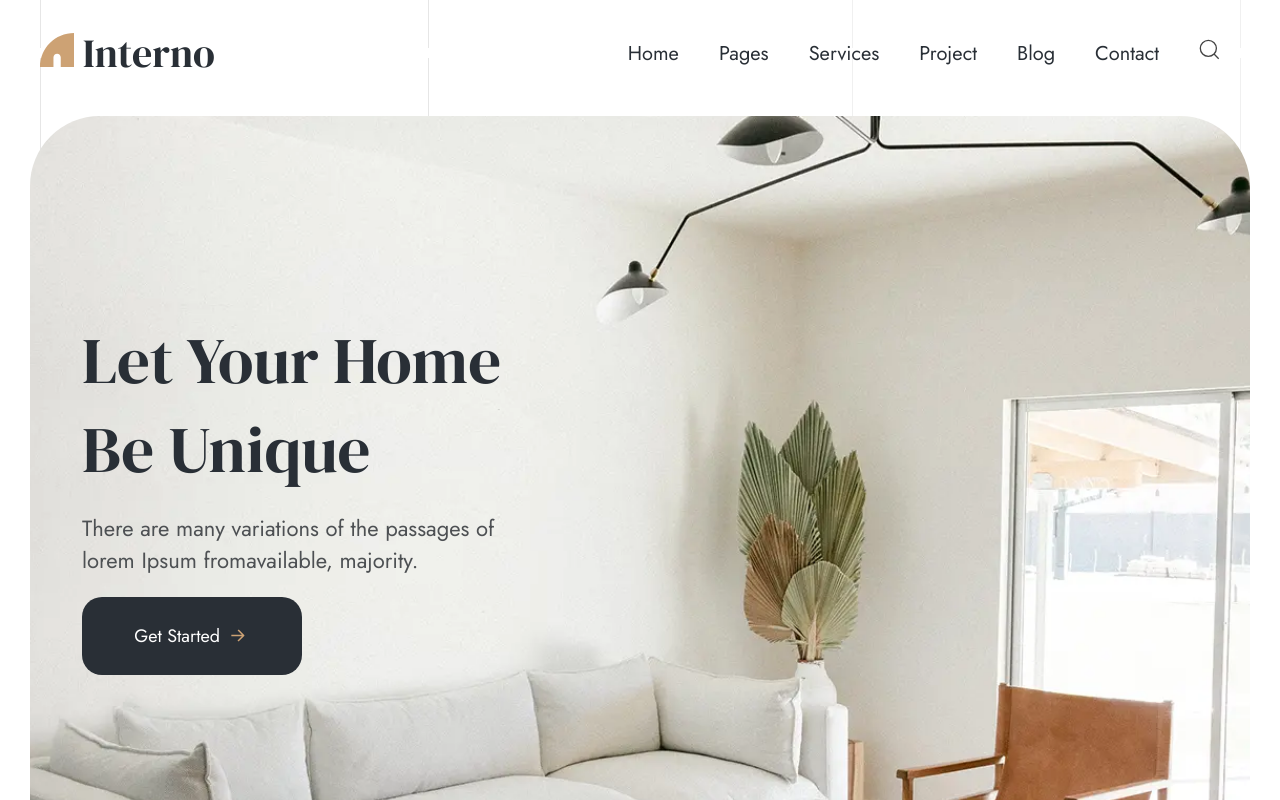
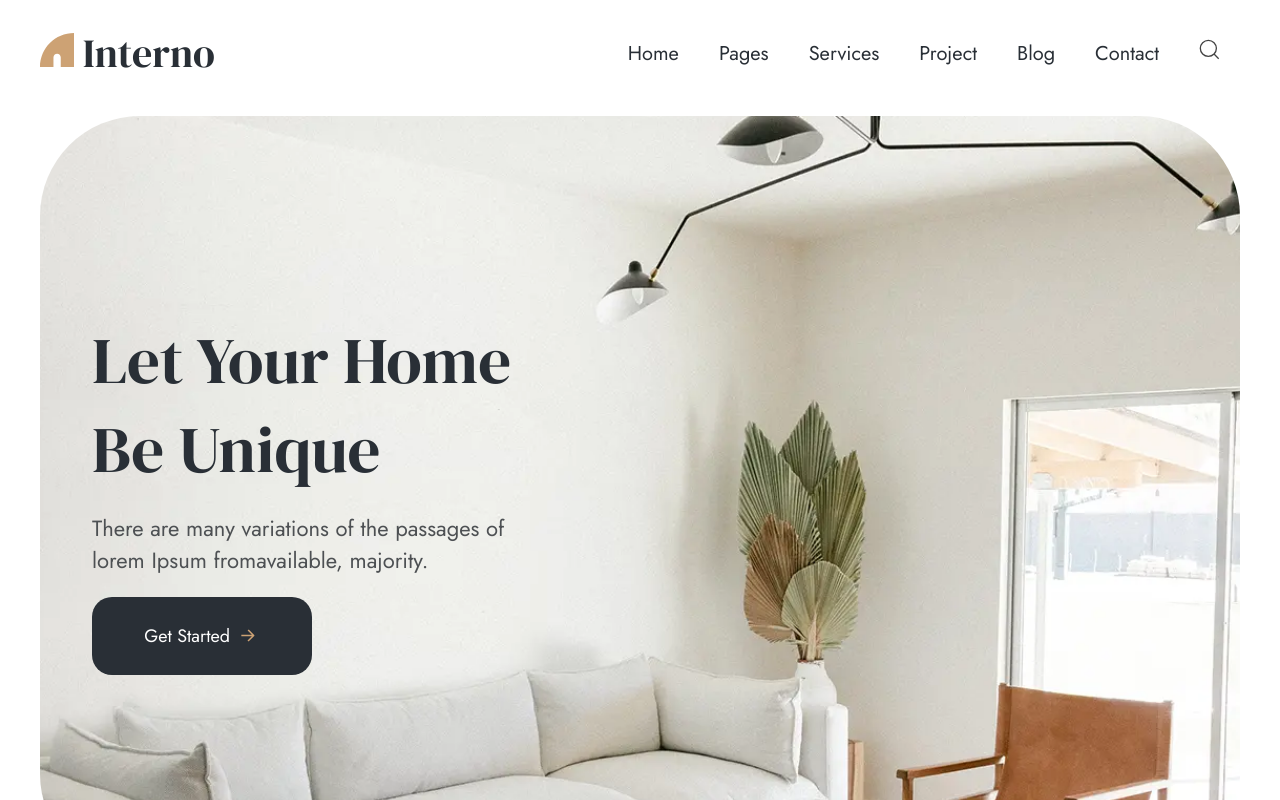
Before and after one commit to vlaDiones/PracticeWeb1, a plain HTML site: page index.html in a window 1280 px wide. Shown: the top 800 px of the page. Drawn offline with Linux system fonts and the light colour scheme.

Commit message:
Update style.css

```diff
--- a/assets/styles/style.css
+++ b/assets/styles/style.css
@@ -100,20 +100,20 @@ section {
     padding: 10px;
     margin: 0 auto;
     background-image:
-        linear-gradient(to right, var(--lines-color) 1px, transparent 1px),
-        linear-gradient(to right,var(--lines-color) 1px, transparent 1px),
-        linear-gradient(to left, var(--lines-color) 1px, transparent 1px),
-        linear-gradient(to left, var(--lines-color) 1px, transparent 1px);
+        linear-gradient(to right, var(--lines-color) 1px),
+        linear-gradient(to right,var(--lines-color) 1px),
+        linear-gradient(to left, var(--lines-color) 1px),
+        linear-gradient(to left, var(--lines-color) 1px);
     background-position:
         0.82% 0,
         33.60% 0,
         66.39% 0,
         99.18% 0;
     background-size:
-        3% 100%,
-        3% 100%,
-        3% 100%,
-        3% 100%;
+        3px 100%,
+        3px 100%,
+        3px 100%,
+        3px 100%;
     background-repeat: no-repeat;
 }
 
@@ -188,16 +188,16 @@ section {
     height: 21px;
 }
 .hero-section {
-    width: 100%;
+    max-width: 1200px;
     min-height: 758px;
     background: url(../img/interior/covers/hero_cover_main.webp);
-	background-size: auto 105%;
+    background-size: auto 105%;
     background-position: center;
     background-repeat: no-repeat;
-    border-radius: 70px ;
+    border-radius: 100px ;
     display: flex;
     align-items: center;
-    margin: 58px 0 0;
+    margin: 58px auto 0;
 }
 .hero-wrap {
     max-width: 434px;
@@ -593,7 +593,7 @@ footer {
 .copyright-bar {
     text-align: center;
     padding: 35px 20px;
-    border-top: 1px solid var(--lines-color);
+    border-top: 3px solid var(--lines-color);
     margin-top: 40px;
     color: var(--text-color);
 }
```
